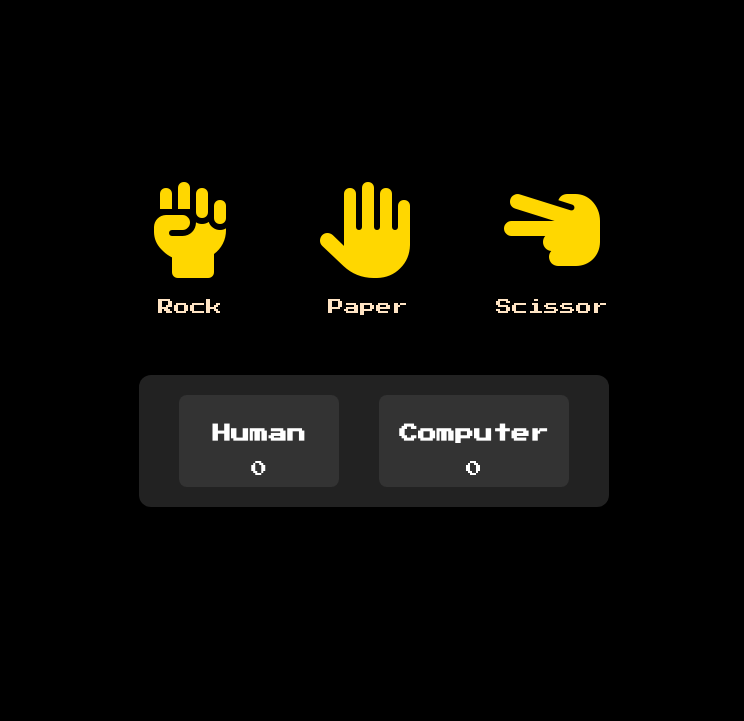
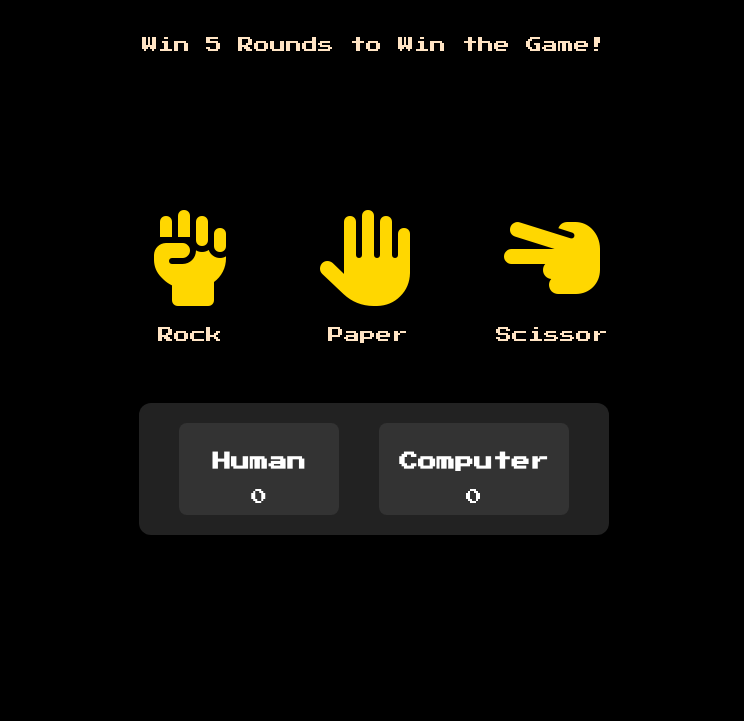
Before and after one commit to frenzywho/rock-paper-scissors, a plain HTML site: page index.html in a window 1280 px wide. Shown: the part 79-800 px from the top of the page, without its empty margins (266-1010 px from the left). Drawn offline with Linux system fonts and the light colour scheme.

Commit message:
Updated index.html

```diff
--- a/index.html
+++ b/index.html
@@ -13,6 +13,7 @@
 <body>
     <div class="main">
         <div class="header">Rock Paper Scissors</div>
+        <div> Win 5 Rounds to Win the Game!</div>
         <div class="middle">
             <div class="btns">
                 <div class="rock">
```
